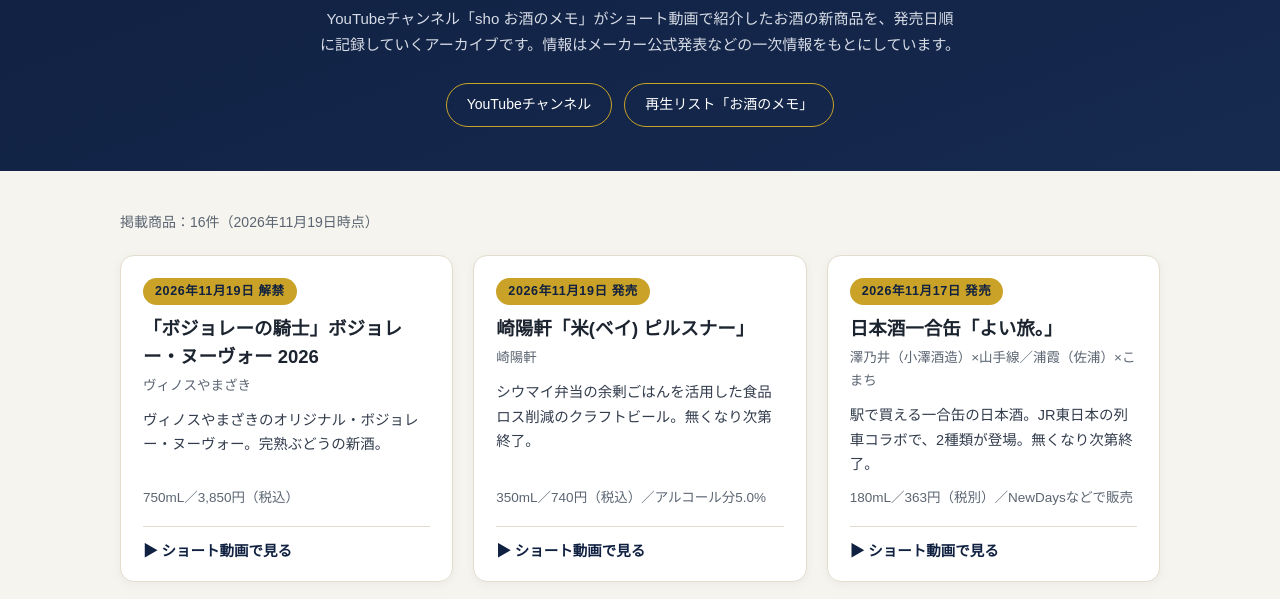
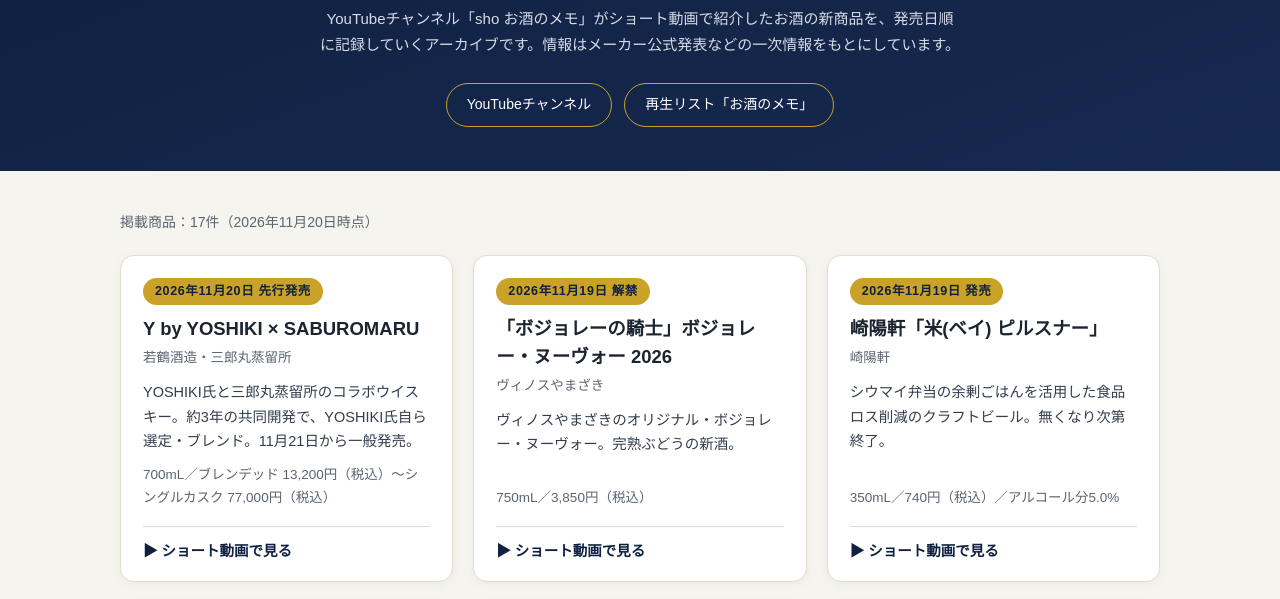
Before and after one commit to lcmlcmlcm017-png/sake-new-products-archive, a plain HTML site: page index.html in a window 1280 px wide. Shown: the part 168-767 px from the top of the page. Drawn offline with Linux system fonts and the light colour scheme.

Commit message:
Y by YOSHIKI × SABUROMARUを追加（17件に更新）

```diff
--- a/index.html
+++ b/index.html
@@ -130,8 +130,17 @@
 </header>
 
 <main>
-  <p class="count">掲載商品：16件（2026年11月19日時点）</p>
+  <p class="count">掲載商品：17件（2026年11月20日時点）</p>
   <div class="grid">
+
+    <article class="card">
+      <span class="date soon">2026年11月20日 先行発売</span>
+      <h2>Y by YOSHIKI × SABUROMARU</h2>
+      <p class="maker">若鶴酒造・三郎丸蒸留所</p>
+      <p class="point">YOSHIKI氏と三郎丸蒸留所のコラボウイスキー。約3年の共同開発で、YOSHIKI氏自ら選定・ブレンド。11月21日から一般発売。</p>
+      <p class="spec">700mL／ブレンデッド 13,200円（税込）〜シングルカスク 77,000円（税込）</p>
+      <a class="watch" href="https://www.youtube.com/shorts/3aZy6RnVeCQ">▶ ショート動画で見る</a>
+    </article>
 
     <article class="card">
       <span class="date soon">2026年11月19日 解禁</span>
```
